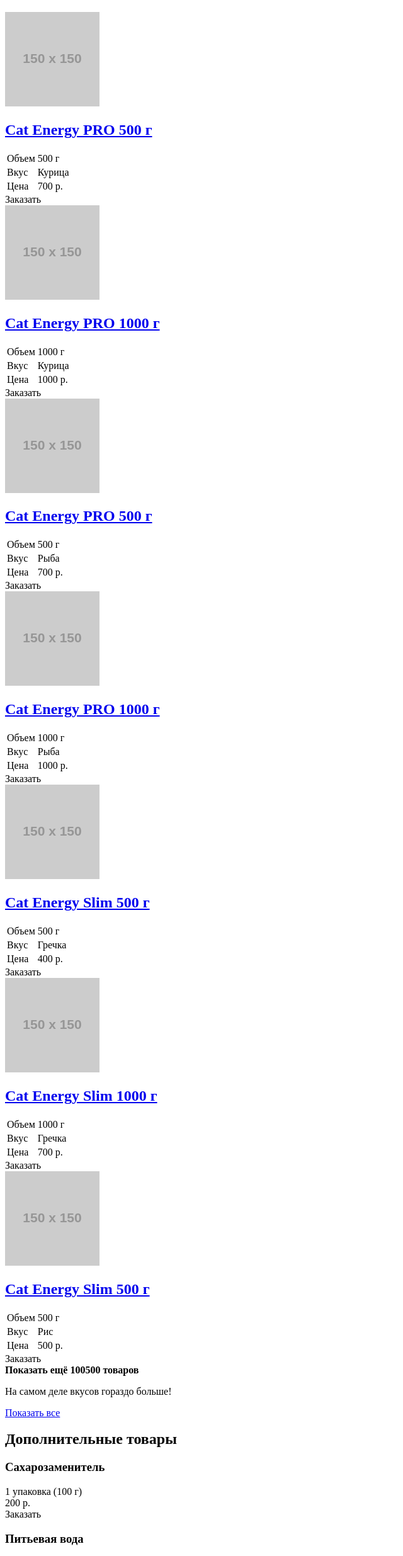
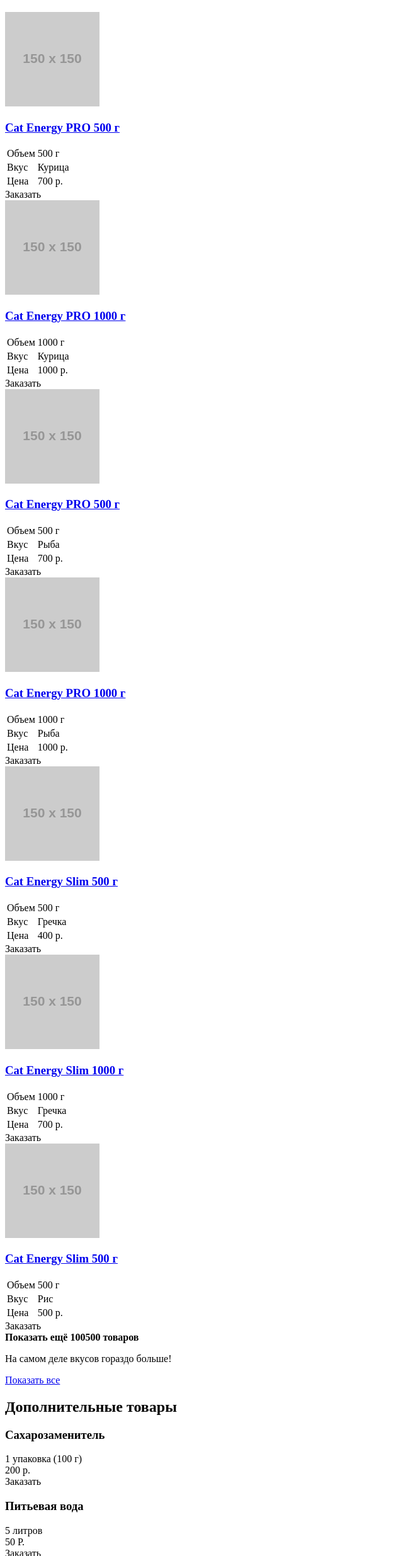
Before and after one commit to SjKoulle/35393-cat-energy-20, a website: page source/catalog.html in a window 1280 px wide. Shown: the part 314-2785 px from the top of the page at 63% size, without its empty margins (0-640 px from the left). Drawn offline with Linux system fonts and the light colour scheme; placeholder pictures from the web are drawn by us.

Commit message:
Исправляет иерархию заголовков в каталоге

```diff
--- a/source/catalog.html
+++ b/source/catalog.html
@@ -30,7 +30,7 @@
           <a href="#">
             <img src="https://via.placeholder.com/150x150" alt="Cat Energy Pro 500 g" class="product__img">
           </a>
-          <h2 class="product__title"><a href="#">Cat Energy PRO 500 г</a></h2>
+          <h3 class="product__title"><a href="#">Cat Energy PRO 500 г</a></h3>
           <table class="product__stats">
             <tr>
               <td class="product__stat-name">Объем</td>
@@ -53,7 +53,7 @@
           <a href="#">
             <img src="https://via.placeholder.com/150x150" alt="Cat Energy Pro 1000 g" class="product__img">
           </a>
-          <h2 class="product__title"><a href="#">Cat Energy PRO 1000 г</a></h2>
+          <h3 class="product__title"><a href="#">Cat Energy PRO 1000 г</a></h3>
           <table class="product__stats">
             <tr>
               <td class="product__stat-name">Объем</td>
@@ -76,7 +76,7 @@
           <a href="#">
             <img src="https://via.placeholder.com/150x150" alt="Cat Energy Pro 500 g" class="product__img">
           </a>
-          <h2 class="product__title"><a href="#">Cat Energy PRO 500 г</a></h2>
+          <h3 class="product__title"><a href="#">Cat Energy PRO 500 г</a></h3>
           <table class="product__stats">
             <tr>
               <td class="product__stat-name">Объем</td>
@@ -99,7 +99,7 @@
           <a href="#">
             <img src="https://via.placeholder.com/150x150" alt="Cat Energy Pro 1000 g" class="product__img">
           </a>
-          <h2 class="product__title"><a href="#">Cat Energy PRO 1000 г</a></h2>
+          <h3 class="product__title"><a href="#">Cat Energy PRO 1000 г</a></h3>
           <table class="product__stats">
             <tr>
               <td class="product__stat-name">Объем</td>
@@ -122,7 +122,7 @@
           <a href="#">
             <img src="https://via.placeholder.com/150x150" alt="Cat Energy Slim 500 g" class="product__img">
           </a>
-          <h2 class="product__title"><a href="#">Cat Energy Slim 500 г</a></h2>
+          <h3 class="product__title"><a href="#">Cat Energy Slim 500 г</a></h3>
           <table class="product__stats">
             <tr>
               <td class="product__stat-name">Объем</td>
@@ -145,7 +145,7 @@
           <a href="#">
             <img src="https://via.placeholder.com/150x150" alt="Cat Energy SLim 1000 g" class="product__img">
           </a>
-          <h2 class="product__title"><a href="#">Cat Energy Slim 1000 г</a></h2>
+          <h3 class="product__title"><a href="#">Cat Energy Slim 1000 г</a></h3>
           <table class="product__stats">
             <tr>
               <td class="product__stat-name">Объем</td>
@@ -168,7 +168,7 @@
           <a href="#">
             <img src="https://via.placeholder.com/150x150" alt="Cat Energy Slim 500 g" class="product__img">
           </a>
-          <h2 class="product__title"><a href="#">Cat Energy Slim 500 г</a></h2>
+          <h3 class="product__title"><a href="#">Cat Energy Slim 500 г</a></h3>
           <table class="product__stats">
             <tr>
               <td class="product__stat-name">Объем</td>
@@ -199,25 +199,25 @@
     <section class="page-main__section add-catalog">
       <h2 class="add-catalog__title">Дополнительные товары</h2>
       <article class="add-catalog__item add-product">
-        <h1 class="add-product__title">Сахарозаменитель</h1>
+        <h3 class="add-product__title">Сахарозаменитель</h3>
         <div class="add-product__stats">1 упаковка (100 г)</div>
         <div class="add-product__price">200 р.</div>
         <a class="add-product__btn btn">Заказать</a>
       </article>
       <article class="add-catalog__item add-product">
-        <h1 class="add-product__title">Питьевая вода</h1>
+        <h3 class="add-product__title">Питьевая вода</h3>
         <div class="add-product__stats">5 литров</div>
         <div class="add-product__price">50 Р.</div>
         <a class="add-product__btn btn">Заказать</a>
       </article>
       <article class="add-catalog__item add-product">
-        <h1 class="add-product__title">Молоко</h1>
+        <h3 class="add-product__title">Молоко</h3>
         <div class="add-product__stats">1 литр</div>
         <div class="add-product__price">100 р.</div>
         <a class="add-product__btn btn">Заказать</a>
       </article>
       <article class="add-catalog__item add-product">
-        <h1 class="add-product__title">Витамины</h1>
+        <h3 class="add-product__title">Витамины</h3>
         <div class="add-product__stats">1 упаковка (30 г)</div>
         <div class="add-product__price">300 р.</div>
         <a class="add-product__btn btn">Заказать</a>
```
